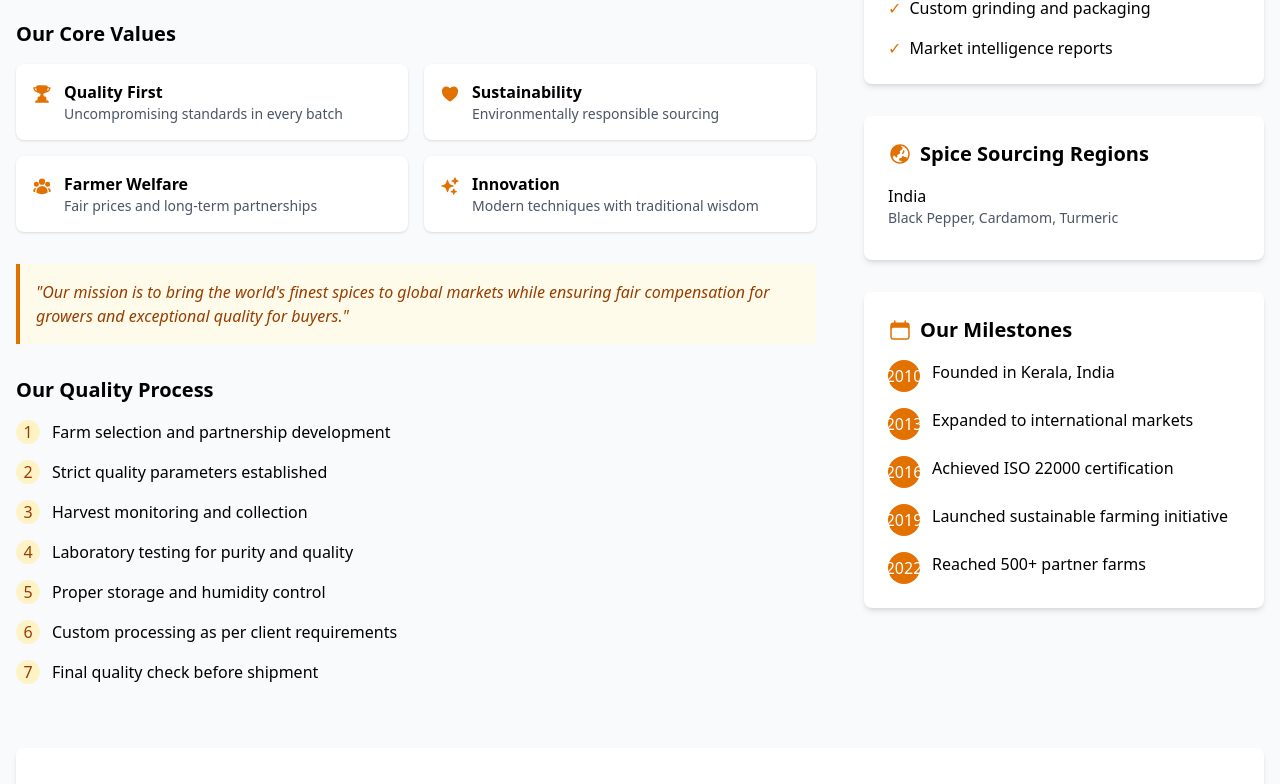
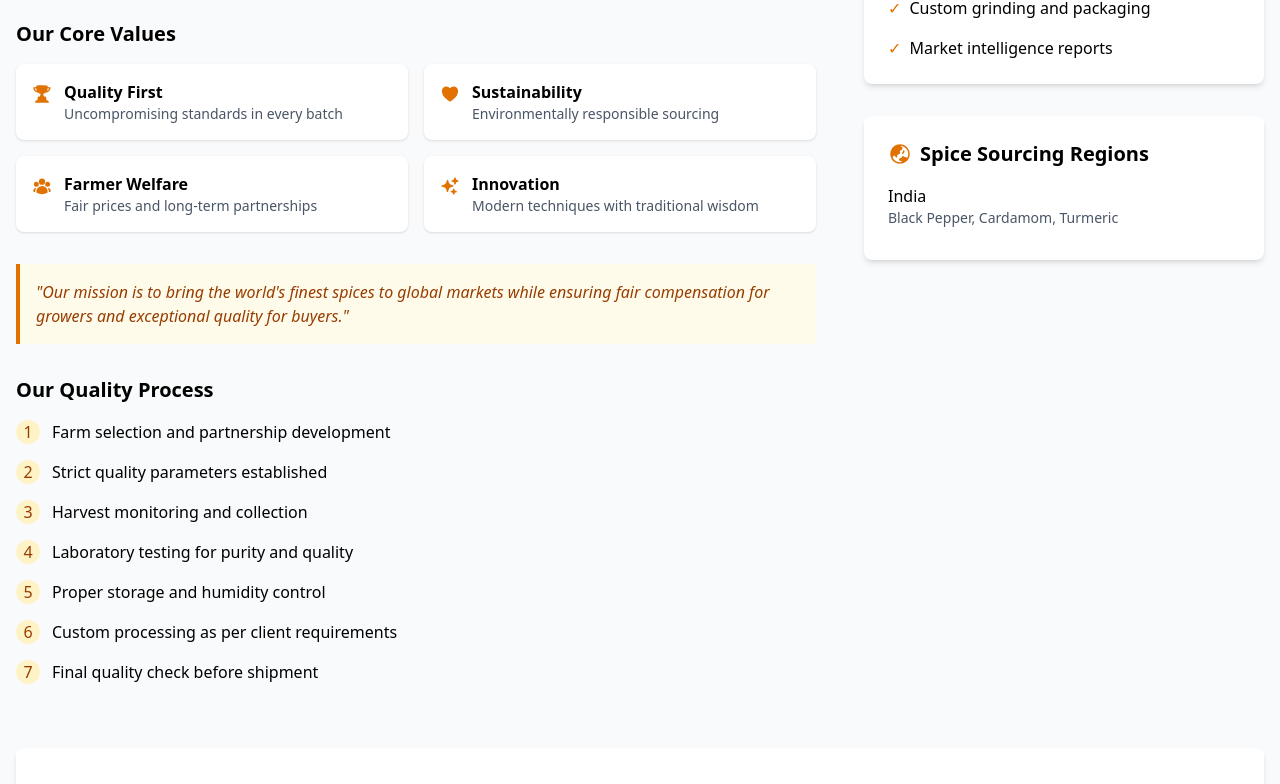
Before and after one commit to KISHORE-14622/Tradingsit, a React (Vite) app in the folder frontend/: page /about in a window 1280 px wide. Shown: the part 612-1396 px from the top of the page. Built offline with nearby package versions, Linux system fonts and the light colour scheme.

Commit message:
Update About.jsx

```diff
--- a/frontend/src/pages/About.jsx
+++ b/frontend/src/pages/About.jsx
@@ -38,13 +38,7 @@ const certifications = [
   { name: "HACCP", desc: "Hazard Analysis", icon: CheckBadgeIcon }
 ];
 
-const milestones = [
-  { year: "2010", event: "Founded in Kerala, India" },
-  { year: "2013", event: "Expanded to international markets" },
-  { year: "2016", event: "Achieved ISO 22000 certification" },
-  { year: "2019", event: "Launched sustainable farming initiative" },
-  { year: "2022", event: "Reached 500+ partner farms" }
-];
+
 
 export default function About() {
   return (
@@ -162,23 +156,7 @@ export default function About() {
                 </div>
               </div>
 
-              {/* Company Milestones */}
-              <div className="bg-white p-6 rounded-lg shadow-md">
-                <h3 className="text-xl font-bold mb-4 flex items-center">
-                  <CalendarIcon className="h-6 w-6 text-amber-600 mr-2" />
-                  Our Milestones
-                </h3>
-                <div className="space-y-4">
-                  {milestones.map((milestone, index) => (
-                    <div key={index} className="flex">
-                      <div className="bg-amber-600 text-white rounded-full h-8 w-8 flex items-center justify-center mr-3 flex-shrink-0">
-                        {milestone.year}
-                      </div>
-                      <p>{milestone.event}</p>
-                    </div>
-                  ))}
-                </div>
-              </div>
+
             </div>
           </div>
 
```
